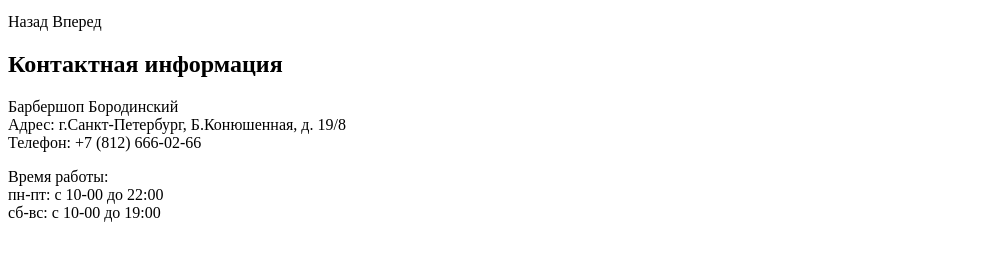
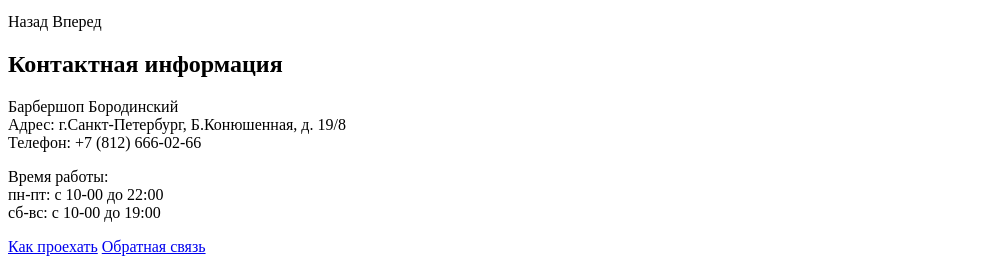
Before and after one commit to LSdizzy/1002813-barbershop-25, a plain HTML site: page index.html in a window 1280 px wide. Shown: the part 815-1079 px from the top of the page, without its empty margins (0-993 px from the left). Before the commit the page ends 1053 px from the top, so only its background shows below. Drawn offline with Linux system fonts and the light colour scheme.

Commit message:
Update index.html
добавил ссылки к разделу "Контактная информация"

```diff
--- a/index.html
+++ b/index.html
@@ -80,6 +80,8 @@
           пн-пт: с 10-00 до 22:00<br>
           сб-вс: с 10-00 до 19:00
         </p>
+        <a class="button" href="map.html">Как проехать</a>
+        <a class="button" href="contacts.html">Обратная связь</a>
       </section>
     </main>
 
```
